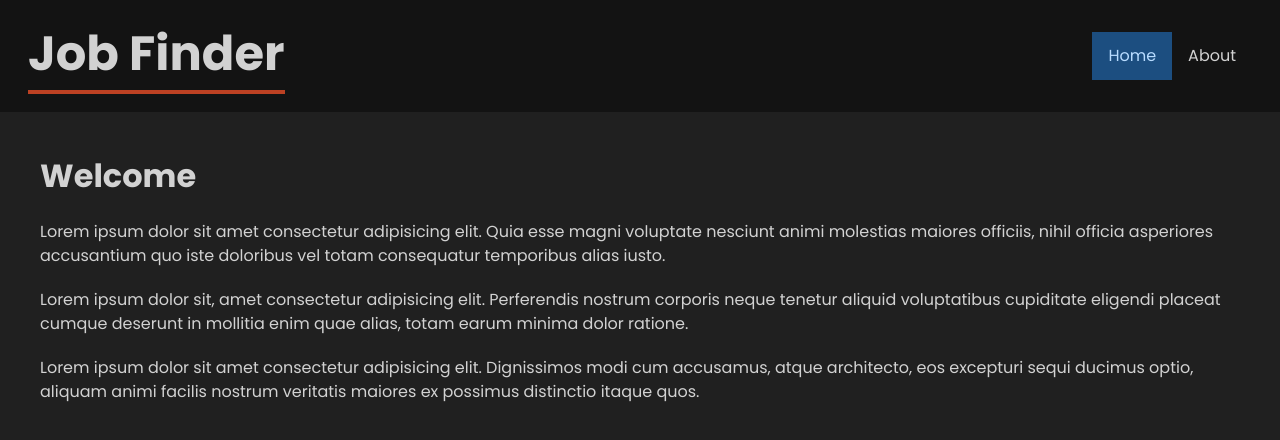
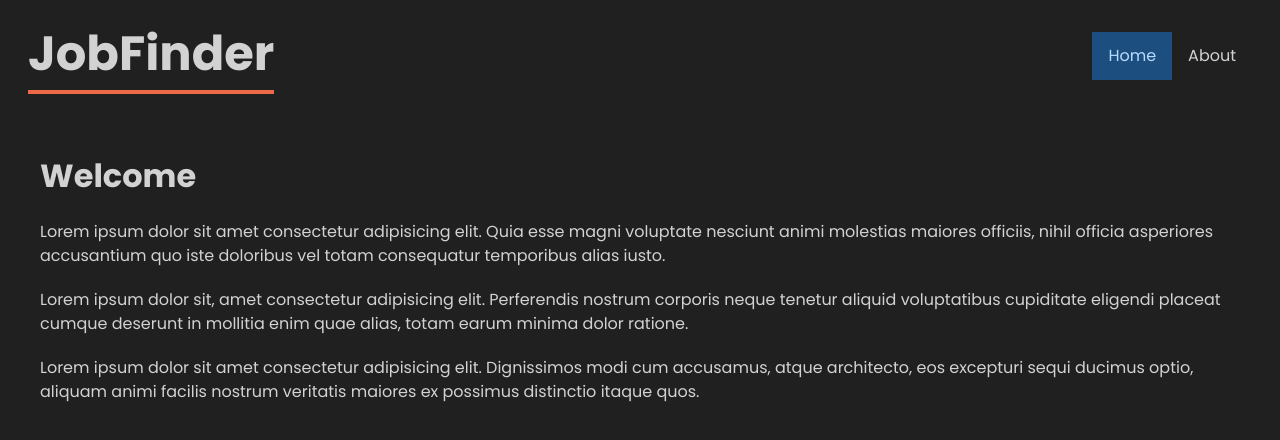
Before and after one commit to michaeleii/jobfinder, a React (Vite) app: page / in a window 1280 px wide. Shown: the top 440 px of the page. Built offline with nearby package versions, Linux system fonts and the light colour scheme.

Commit message:
Remove custom colors for daisyui colors

```diff
--- a/src/layouts/RootLayout.tsx
+++ b/src/layouts/RootLayout.tsx
@@ -3,9 +3,9 @@ import { NavLink, Outlet } from "react-router-dom";
 function RootLayout() {
 	return (
 		<>
-			<header className="py-[10px] px-[20px] bg-[rgb(0,0,0,0.4)]">
+			<header className="py-[10px] px-[20px]">
 				<nav className="navbar">
-					<h1 className="mr-auto border-b-4 border-b-primary">Job Finder</h1>
+					<h1 className="mr-auto border-b-4 border-b-accent">JobFinder</h1>
 					<ul className="menu menu-horizontal">
 						<li>
 							<NavLink to="/">Home</NavLink>
--- a/tailwind.config.js
+++ b/tailwind.config.js
@@ -2,12 +2,7 @@
 export default {
 	content: ["./index.html", "./src/**/*.{js,ts,jsx,tsx}"],
 	theme: {
-		extend: {
-			colors: {
-				primary: "#bc4123",
-				secondary: "#2b3452",
-			},
-		},
+		extend: {},
 	},
 	plugins: [require("daisyui")],
 };
```
